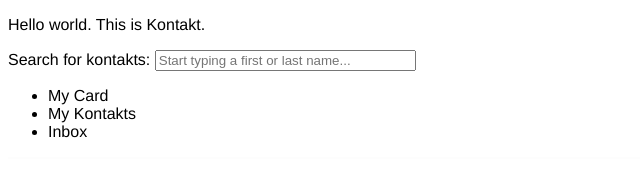
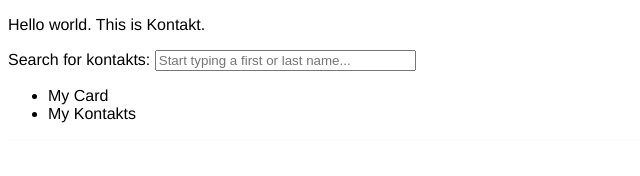
Before and after one commit to abahler/kontakt, a website: page public/index.html in a window 1280 px wide. Shown: the full height of the page, 0-640 px from the left. Drawn offline with nearby package versions, Linux system fonts and the light colour scheme.

Commit message:
Remove 'Inbox' link (since that is gone from MVP)

```diff
--- a/public/index.html
+++ b/public/index.html
@@ -18,7 +18,6 @@
             <ul>
                 <li id="myCard">My Card</li>
                 <li id="myKontakts">My Kontakts</li>
-                <li id="inbox"></a>Inbox</li>
             </ul>
         </nav>
     <main>
```
